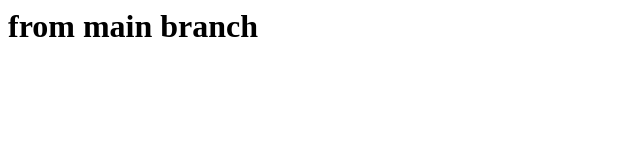
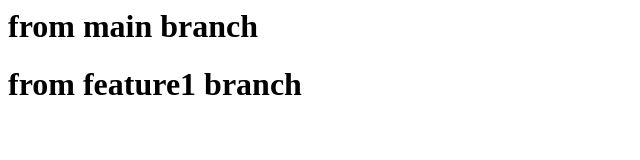
Before and after one commit to GeethaReddy412/githubtask5, a plain HTML site: page index.html in a window 1280 px wide. Shown: the whole page, without its empty margins (0-640 px from the left). Drawn offline with Linux system fonts and the light colour scheme.

Commit message:
feature1

```diff
--- a/index.html
+++ b/index.html
@@ -1 +1,2 @@
 <h1>from main branch</h1>
+<h1>from feature1 branch</h1>
```
